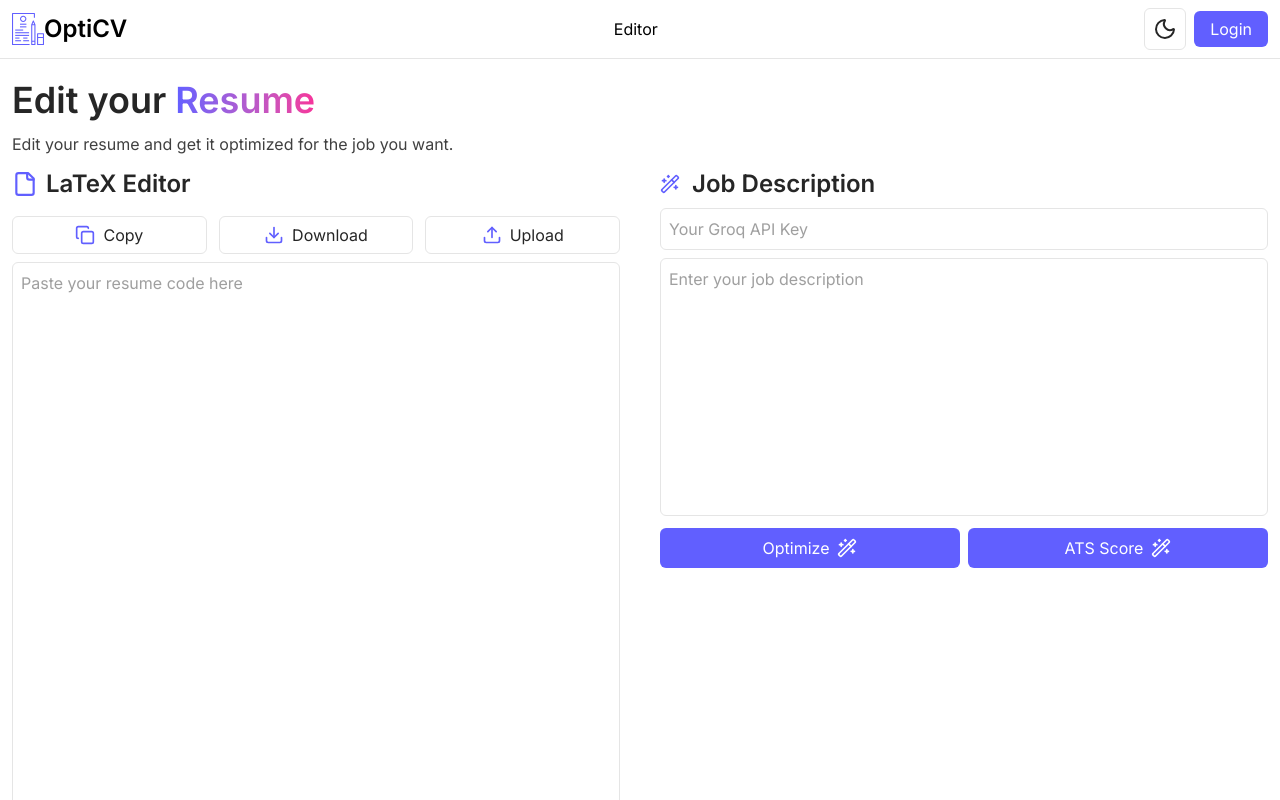
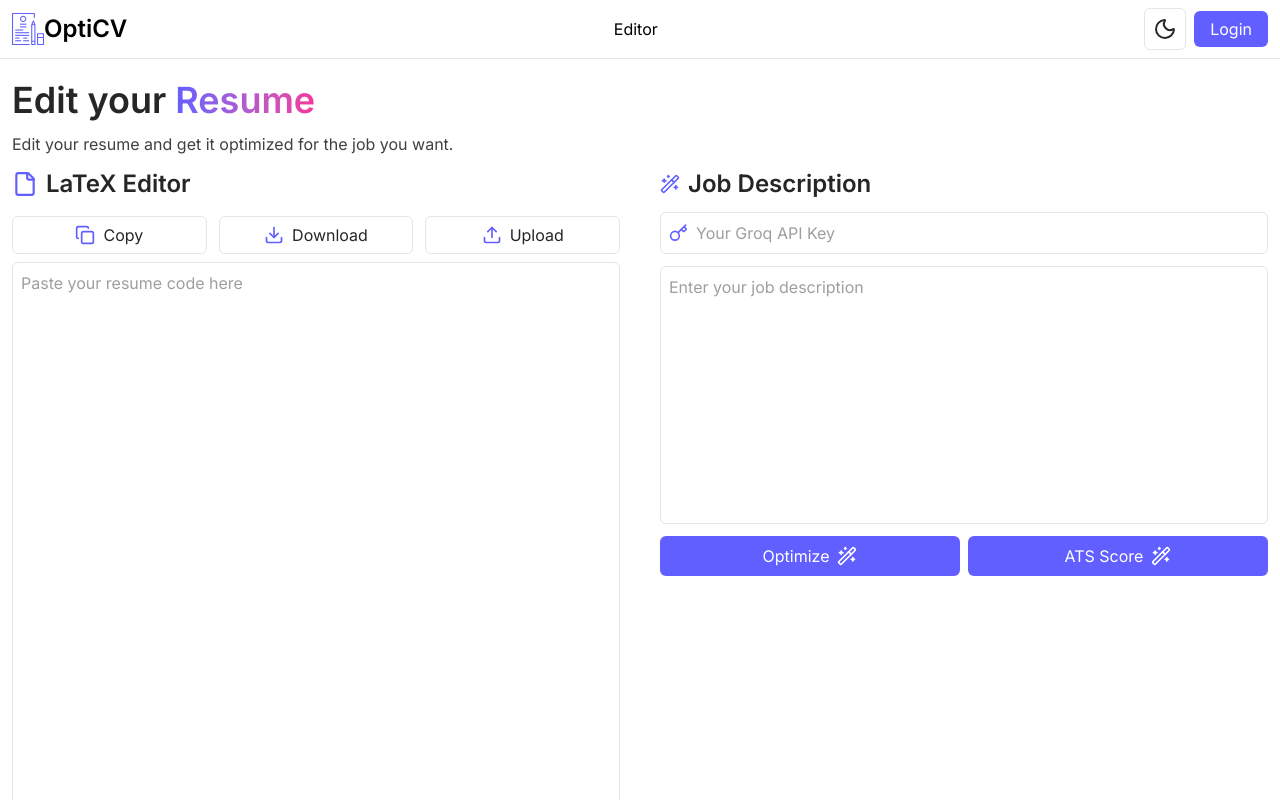
Before and after one commit to muxdust/OptiCV, a Next.js app: page /editor in a window 1280 px wide. Shown: the top 800 px of the page. Built offline with nearby package versions, Linux system fonts and the light colour scheme.

Commit message:
yupp fixed eslint build err

```diff
--- a/components/Editor/Editor.tsx
+++ b/components/Editor/Editor.tsx
@@ -54,16 +54,19 @@ const Editor = () => {
             </div>
           </div>
           <div className="flex flex-col justify-start items-start w-full gap-3">
-            <div className="flex flex-col justify-start items-start w-full gap-2">
-              <h3 className="text-2xl font-semibold text-left text-neutral-800 dark:text-neutral-100 flex items-center gap-3">
+            <div className="flex flex-col justify-start items-start w-full gap-3">
+              <h3 className="text-2xl font-semibold text-left text-neutral-800 dark:text-neutral-100 flex items-center gap-2">
                 <WandSparkles size={20} className="text-indigo-500" />
                 Job Description
               </h3>
-              <input
-                type="text"
-                placeholder="Your Groq API Key"
-                className="w-full border border-neutral-200 dark:border-neutral-700/50 p-2 rounded-md focus:outline-none focus:ring-2 focus:ring-indigo-500"
-              />
+              <div className="flex items-center gap-2 w-full border-neutral-200 dark:border-neutral-700/50 p-2 rounded-md border focus-within:ring-2 focus-within:ring-indigo-500">
+                <KeyIcon size={20} className="text-indigo-500" />
+                <input
+                  type="text"
+                  placeholder="Your Groq API Key"
+                  className="w-full border-none focus:outline-none"
+                />
+              </div>
               <textarea
                 name=""
                 id=""
--- a/components/Navbar.tsx
+++ b/components/Navbar.tsx
@@ -1,7 +1,7 @@
 "use client";
 import React, { useState, useEffect } from "react";
 import { useTheme } from "next-themes";
-import { Menu, X, Sun, Moon, ListFilterPlus } from "lucide-react";
+import { Menu, X, Sun, Moon } from "lucide-react";
 import Link from "next/link";
 import Image from "next/image";
 
```
